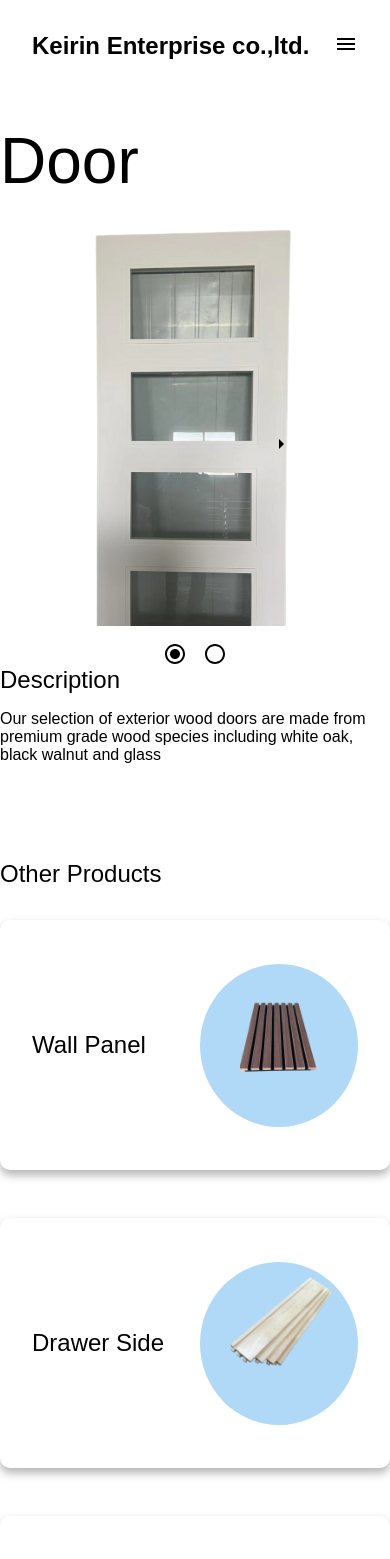
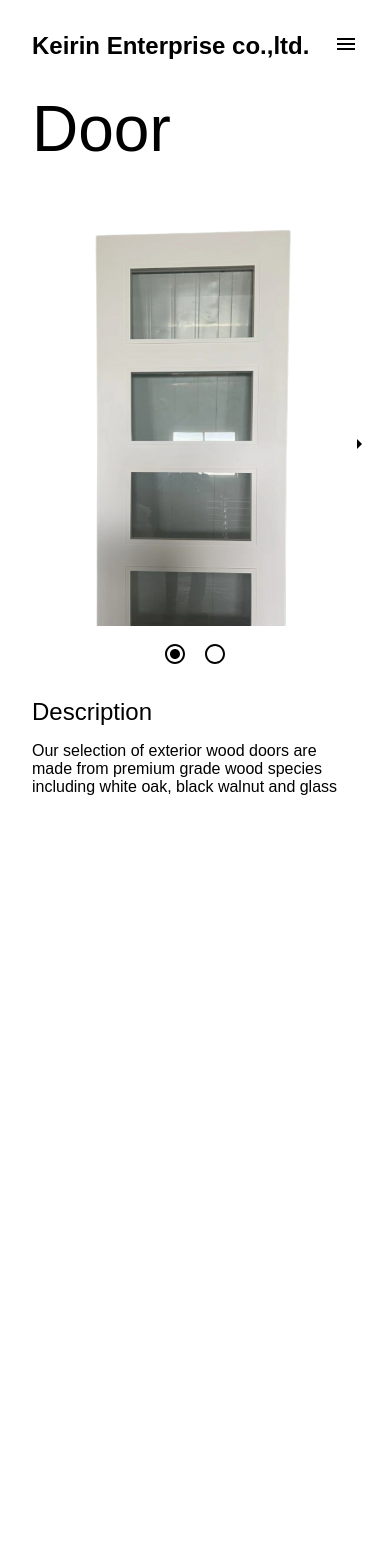
Before and after one commit to jackytam2020/Keirin, a Next.js app: page /product/Door in a window 390 px wide. Shown: the top 1559 px of the page. After the commit the page ends 844 px from the top, so only its background shows below. Built offline with nearby package versions, Linux system fonts and the light colour scheme.

Commit message:
added responsive design for all pages

```diff
--- a/styles/Card.module.scss
+++ b/styles/Card.module.scss
@@ -3,28 +3,38 @@
 .card {
   background-color: white;
   width: 48%;
-  height: 250px;
+  padding: 2rem;
   border-radius: 10px;
   box-shadow: 0 5px 10px rgba(92, 95, 110, 0.05),
     0 15px 40px rgba(166, 173, 201, 0.2);
   display: flex;
   align-items: center;
-  column-gap: 1rem;
   justify-content: space-between;
-  padding: 0 2rem 0 2rem;
   cursor: pointer;
   transition: transform 0.3s, box-shadow 0.3s;
   transform: scale(1);
   box-shadow: 0px 5px 10px rgba(0, 0, 0, 0.3);
+  column-gap: 1rem;
 
   &__name {
     font-size: 2em;
   }
 
+  &__left {
+    flex: 0 0 55%;
+    // background-color: yellow;
+  }
+
+  &__right {
+    // background-color: aqua;
+    flex: 0 0 45%;
+    aspect-ratio: 1/1;
+  }
+
   &__pictureHolder {
     background-color: #afd9f7;
-    height: 163px;
-    width: 158px;
+    height: 100%;
+    width: 100%;
     display: flex;
     justify-content: center;
     align-items: center;
@@ -47,6 +57,16 @@
 @include small() {
   .card {
     width: 100%;
+
+    &__left {
+      flex: 0 0 40%;
+    }
+
+    &__right {
+      flex: 0 0 55%;
+      aspect-ratio: 1/1;
+      // background-color: bisque;
+    }
     &__name {
       font-size: 1.5rem;
     }
@@ -58,10 +78,5 @@
     &__name {
       font-size: 1.5em;
     }
-
-    &__pictureHolder {
-      height: 120px;
-      width: 120px;
-    }
   }
 }
--- a/styles/Carousel.module.scss
+++ b/styles/Carousel.module.scss
@@ -1,3 +1,5 @@
+@use '../styles/partials/breakpoints' as *;
+
 .carousel {
   width: 100%;
   overflow: hidden;
@@ -53,3 +55,31 @@
     cursor: pointer;
   }
 }
+
+@include small() {
+  .carousel {
+    &__leftButton {
+      top: 50%;
+      left: 5%;
+    }
+
+    &__rightButton {
+      top: 50%;
+      right: 5%;
+    }
+  }
+}
+@include medium() {
+  .carousel {
+    &__leftButton {
+      top: 50%;
+      left: 20%;
+    }
+
+    &__rightButton {
+      top: 50%;
+      right: 20%;
+    }
+  }
+}
+// @include large(){}
--- a/styles/OtherProduct.module.scss
+++ b/styles/OtherProduct.module.scss
@@ -1,18 +1,16 @@
+@use '../styles/partials/breakpoints' as *;
+
 .otherProducts {
   display: flex;
   flex-direction: column;
   align-items: center;
-  margin-top: 6rem;
 
   &__header {
     font-size: 24px;
-    max-width: 1080px;
     width: 100%;
   }
 
   &__cards {
-    margin-top: 2rem;
-    max-width: 1080px;
     display: flex;
     justify-content: space-between;
     flex-wrap: wrap;
@@ -20,3 +18,46 @@
     row-gap: 3rem;
   }
 }
+
+@include small() {
+  .otherProducts {
+    &__header {
+      padding: 0 2rem 0 2rem;
+      margin-top: 4rem;
+    }
+
+    &__cards {
+      margin-top: 2rem;
+      padding: 0 2rem 0 2rem;
+      row-gap: 2rem;
+    }
+  }
+}
+@include medium() {
+  .otherProducts {
+    &__header {
+      padding: 0 6rem 0 6rem;
+      margin-top: 4rem;
+    }
+
+    &__cards {
+      margin-top: 2rem;
+      padding: 0 6rem 0 6rem;
+      row-gap: 3rem;
+    }
+  }
+}
+@include large() {
+  .otherProducts {
+    margin-top: 6rem;
+
+    &__header {
+      max-width: 1080px;
+    }
+
+    &__cards {
+      margin-top: 2rem;
+      max-width: 1080px;
+    }
+  }
+}
--- a/styles/ProductView.module.scss
+++ b/styles/ProductView.module.scss
@@ -1,18 +1,18 @@
+@use '../styles/partials/breakpoints' as *;
+
 .productView {
   display: flex;
   flex-direction: column;
   align-items: center;
-  margin-top: 2rem;
 
   &__header {
     font-size: 64px;
-    max-width: 1080px;
     width: 100%;
   }
 
   &__carouselContainer {
-    max-width: 1080px;
     width: 100%;
+    margin-top: 2rem;
   }
 
   &__description {
@@ -20,7 +20,40 @@
   }
 
   &__descriptionSection {
-    max-width: 1080px;
     width: 100%;
+    margin-top: 2rem;
   }
 }
+
+@include small() {
+  .productView {
+    &__header,
+    &__descriptionSection {
+      padding: 0 2rem 0 2rem;
+    }
+  }
+}
+@include medium() {
+  .productView {
+    &__header,
+    &__descriptionSection {
+      padding: 0 6rem 0 6rem;
+    }
+  }
+}
+@include large() {
+  .productView {
+    margin-top: 2rem;
+    &__header {
+      max-width: 1080px;
+    }
+
+    &__descriptionSection {
+      max-width: 1080px;
+    }
+
+    &__carouselContainer {
+      max-width: 1080px;
+    }
+  }
+}
--- a/styles/globals.css
+++ b/styles/globals.css
@@ -6,7 +6,7 @@
 
 html,
 body {
-  /* max-width: 100vw; */
+  overflow-x: hidden;
   font-family: sans-serif;
 }
 
```
